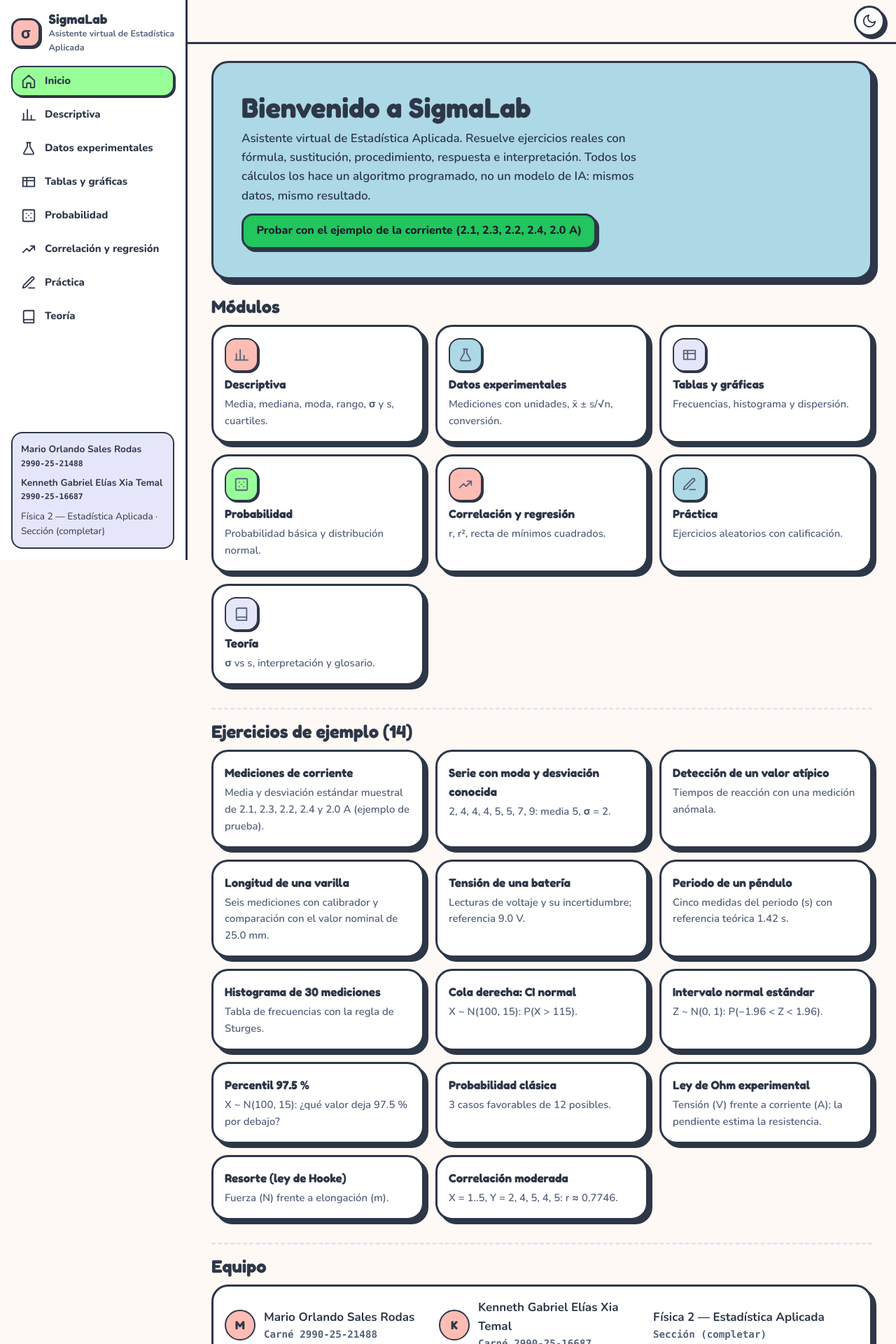
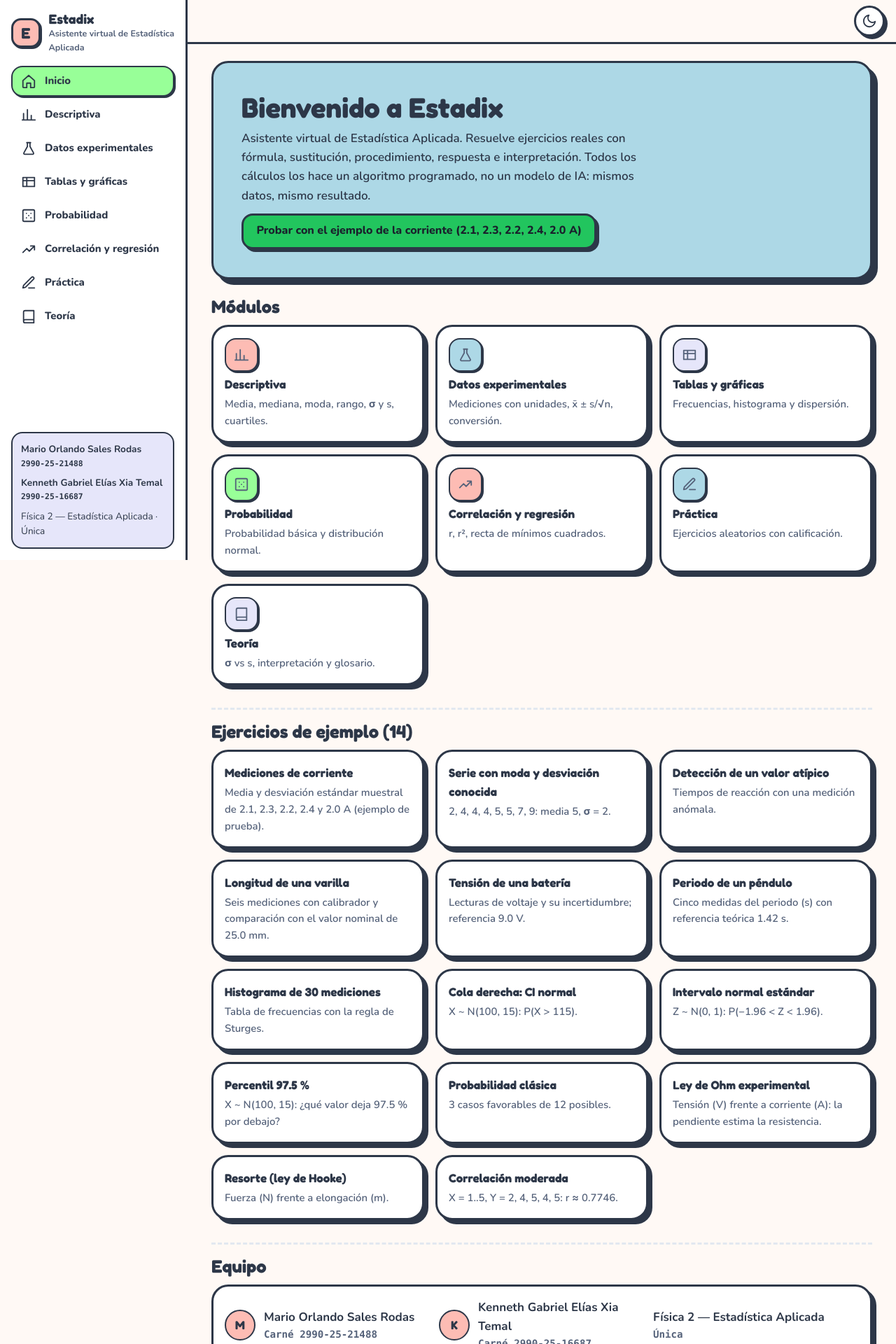
Before and after one commit to rodasOS/proyecto-fisica2, an Angular app: page / in a window 1280 px wide. Shown: the top 1920 px of the page at 70% size. Built offline with nearby package versions, Linux system fonts and the light colour scheme.

Commit message:
feat(identidad): renombrar a Estadix y sección única
Cambia el nombre visible, el logotipo y el título de la página, y
marca la sección como única en todas las vistas y en el README.

```diff
--- a/src/app/app.html
+++ b/src/app/app.html
@@ -1,7 +1,7 @@
 <div class="app">
   <aside class="lateral" aria-label="Barra lateral">
     <a class="marca" routerLink="/">
-      <span class="logo" aria-hidden="true">σ</span>
+      <span class="logo" aria-hidden="true">E</span>
       <span><h1>{{ info.nombre }}</h1><small>{{ info.eslogan }}</small></span>
     </a>
     <nav aria-label="Módulos">
@@ -21,7 +21,7 @@
 
   <header class="topbar">
     <a class="marca" routerLink="/">
-      <span class="logo" aria-hidden="true">σ</span>
+      <span class="logo" aria-hidden="true">E</span>
       <span><h1>{{ info.nombre }}</h1><small>{{ info.eslogan }}</small></span>
     </a>
     <button type="button" class="btn-equipo" (click)="abrirEquipo()" aria-haspopup="dialog">
--- a/src/app/app.info.ts
+++ b/src/app/app.info.ts
@@ -1,12 +1,12 @@
-/** Identidad del proyecto. La sección está pendiente de confirmar. */
+/** Identidad del proyecto. */
 export const INFO = {
-  nombre: 'SigmaLab',
+  nombre: 'Estadix',
   eslogan: 'Asistente virtual de Estadística Aplicada',
   integrantes: [
     { nombre: 'Mario Orlando Sales Rodas', carne: '2990-25-21488' },
     { nombre: 'Kenneth Gabriel Elías Xia Temal', carne: '2990-25-16687' },
   ],
   asignatura: 'Física 2 — Estadística Aplicada',
-  seccion: 'Sección (completar)',
+  seccion: 'Única',
   universidad: 'Universidad Mariano Gálvez de Guatemala · Facultad de Ingeniería',
 };
--- a/src/index.html
+++ b/src/index.html
@@ -2,7 +2,7 @@
 <html lang="es">
 <head>
   <meta charset="utf-8">
-  <title>SigmaLab — Asistente de Estadística Aplicada</title>
+  <title>Estadix — Asistente de Estadística Aplicada</title>
   <base href="/">
   <meta name="viewport" content="width=device-width, initial-scale=1, viewport-fit=cover">
   <meta name="theme-color" content="#fff9f5">
```
Also changed, not shown: 1 other file (tests, documents, lock files or other folders).
